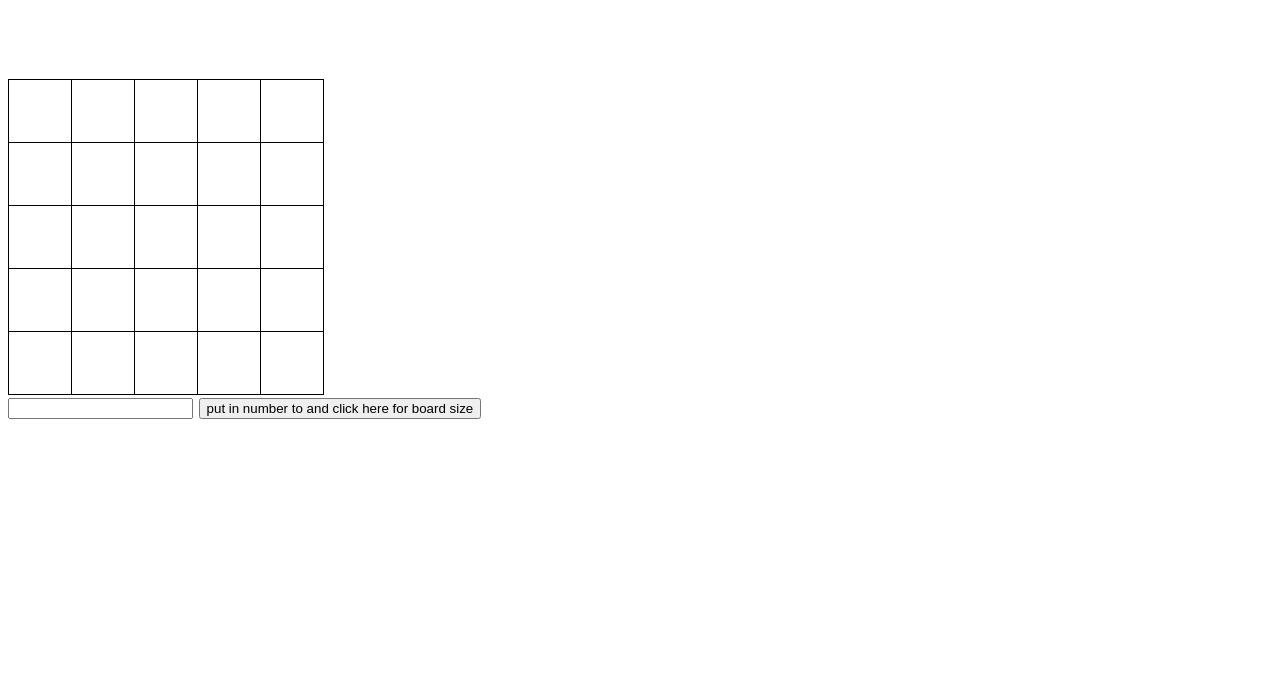
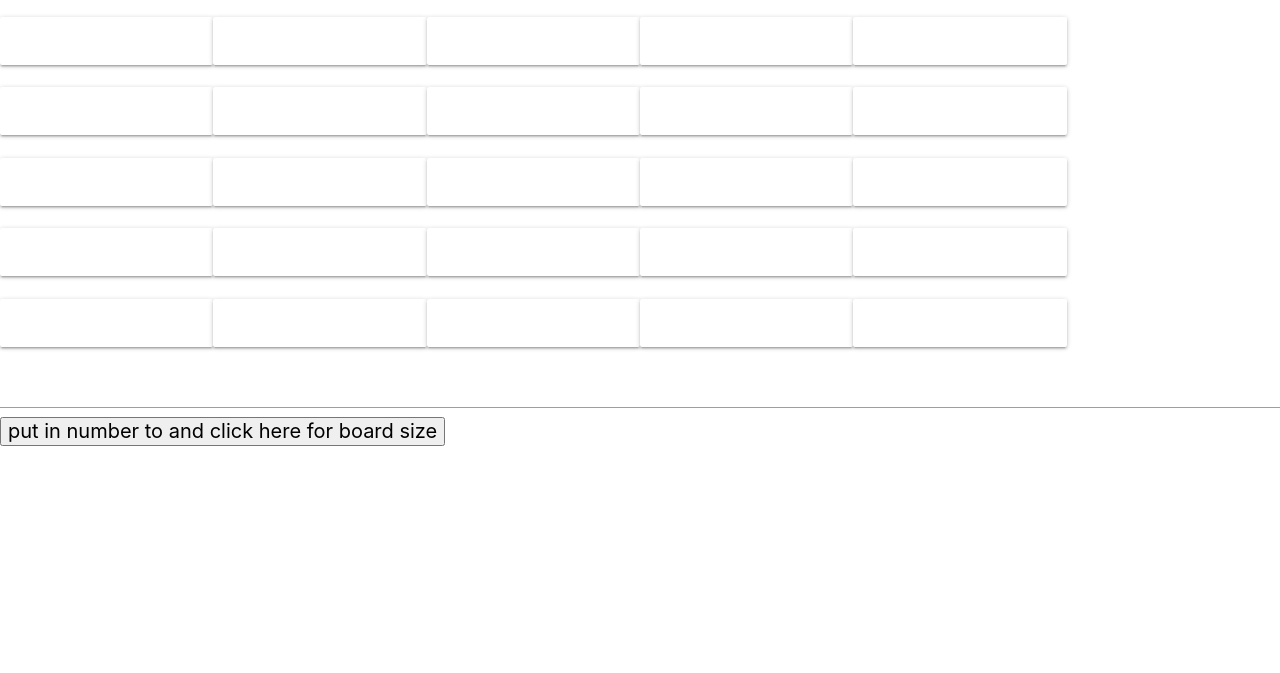
Before and after one commit to simonnj/TicTacToeCSS, a website built with Parcel: page index.html in a window 1280 px wide. Shown: the part 127-800 px from the top of the page. Built offline with nearby package versions, Linux system fonts and the light colour scheme.

Commit message:
changed to grid view

```diff
--- a/index.html
+++ b/index.html
@@ -1,60 +1,66 @@
 <!DOCTYPE html>
 <html>
-
   <head>
-	<title>Parcel Sandbox</title>
-	<meta charset="UTF-8" />
+    <!--Import Google Icon Font-->
+    <link href="https://fonts.googleapis.com/icon?family=Material+Icons" rel="stylesheet">
+    <!--Import materialize.css-->
+    <link rel="stylesheet" href="https://cdnjs.cloudflare.com/ajax/libs/materialize/1.0.0/css/materialize.min.css">
+    <!--Let browser know website is optimized for mobile-->
+    <meta name="viewport" content="width=device-width, initial-scale=1.0"/>
+    <title>Materialize Sandbox</title>
   </head>
 
   <body>
       <h1> Tic Tac Toe! </h1>
-	<div id="board"></div>
-  <div class="w3-light-grey">
-  <div id="myBar" class="w3-container w3-green" style="height:24px;width:1%"></div>
+      <div id="board" class="grid-container">
+
+      <div class="row">
+        <div class="col s2 offset-s1"><div class="card-panel white" onclick="placeMark(this)"></div></div>
+        <div class="col s2"><div class="card-panel white" onclick="placeMark(this)"></div></div>
+        <div class="col s2"><div class="card-panel white" onclick="placeMark(this)"></div></div>
+        <div class="col s2"><div class="card-panel white" onclick="placeMark(this)"></div></div>
+        <div class="col s2"><div class="card-panel white" onclick="placeMark(this)"></div></div>
       </div>
-<table id="tictactoeTable" >
-  <tr>
-    <td></td>
-    <td></td>
-    <td></td>
-		<td></td>
-    <td></td>
-  </tr>
-  <tr>
-    <td></td>
-    <td></td>
-    <td></td>
-		<td></td>
-    <td></td>
-  </tr>
-  <tr>
-    <td></td>
-    <td></td>
-    <td></td>
-		<td></td>
-    <td></td>
-  </tr>
-	<tr>
-    <td></td>
-    <td></td>
-    <td></td>
-		<td></td>
-    <td></td>
-  </tr>
-	<tr>
-    <td></td>
-    <td></td>
-    <td></td>
-		<td></td>
-    <td></td>
-  </tr>
-</table>
-</table>
+      <div class="row">
+          <div class="col s2 offset-s1"><div class="card-panel white" onclick="placeMark(this)"></div></div>
+          <div class="col s2"><div class="card-panel white" onclick="placeMark(this)"></div></div>
+          <div class="col s2"><div class="card-panel white" onclick="placeMark(this)"></div></div>
+          <div class="col s2"><div class="card-panel white" onclick="placeMark(this)"></div></div>
+          <div class="col s2"><div class="card-panel white" onclick="placeMark(this)"></div></div>
+        </div><div class="row">
+            <div class="col s2 offset-s1"><div class="card-panel white" onclick="placeMark(this)"></div></div>
+            <div class="col s2"><div class="card-panel white" onclick="placeMark(this)"></div></div>
+            <div class="col s2"><div class="card-panel white" onclick="placeMark(this)"></div></div>
+            <div class="col s2"><div class="card-panel white" onclick="placeMark(this)"></div></div>
+            <div class="col s2"><div class="card-panel white" onclick="placeMark(this)"></div></div>
+          </div><div class="row">
+              <div class="col s2 offset-s1"><div class="card-panel white" onclick="placeMark(this)"></div></div>
+              <div class="col s2"><div class="card-panel white" onclick="placeMark(this)"></div></div>
+              <div class="col s2"><div class="card-panel white" onclick="placeMark(this)"></div></div>
+              <div class="col s2"><div class="card-panel white" onclick="placeMark(this)"></div></div>
+              <div class="col s2"><div class="card-panel white" onclick="placeMark(this)"></div></div>
+            </div><div class="row">
+                <div class="col s2 offset-s1"><div class="card-panel white" onclick="placeMark(this)"></div></div>
+                <div class="col s2"><div class="card-panel white" onclick="placeMark(this)"></div></div>
+                <div class="col s2"><div class="card-panel white" onclick="placeMark(this)"></div></div>
+                <div class="col s2"><div class="card-panel white" onclick="placeMark(this)"></div></div>
+                <div class="col s2"><div class="card-panel white" onclick="placeMark(this)"></div></div>
+              </div>
+    </div>
+
+
+
+
     <input type="number" id="boardSizeField"></input>
       <button type="button" onclick="setSizeOfBoard()"> put in number to and click here for board size </button>
 
 
+    <!--JavaScript at end of body for optimized loading-->
+    <script src="https://cdnjs.cloudflare.com/ajax/libs/materialize/1.0.0/js/materialize.min.js"></script>
+    <div class="container"></div>
   </body>
+</html>
+
 <script src="src/index.js">
 	</script>
 
--- a/src/index.js
+++ b/src/index.js
@@ -1,7 +1,6 @@
 import "./styles.css";
 var sizeOfBoard = 5;
 var header = "Tic Tac Toe " + sizeOfBoard + " x " + sizeOfBoard;
-document.getElementById("board").innerHTML = "<h1>" + header + "</h1>";
 var players = [];
 players[0] = "X";
 players[1] = "O";
@@ -21,9 +20,6 @@ var winningValues = [
   17043521, //right to left diagnoal
   1118480 //left to right diagonal
 ];
-var table = document.getElementById("tictactoeTable");
-var tbody = table.getElementsByTagName("tbody")[0];
-var cells = tbody.getElementsByTagName("td");
 
 var gameOver = false;
 
@@ -36,18 +32,16 @@ var gameOver = false;
   }
   table += "</tr>";
 } */
-document.getElementById("board").innerHTML = "<table>" + table + "</table>";
-
-document.getElementById("tictactoeTable").addEventListener("click", placeMark);
-
-function placeMark(points) {
-  if (gameOver === false)
-    document.getElementsByTagName("td").innerHTML = "" + players[turn];
-  sizeOfBoard++;
-  pointCount(points);
-  winning();
-  changeCellColor();
-  move();
+document.getElementById("board").addEventListener("click", placeMark);
+function placeMark(points, clickedDiv) {
+  if (gameOver === false) {
+    clickedDiv.innerHTML = "" + players[turn];
+    sizeOfBoard++;
+    pointCount(points);
+    winning();
+    changeCellColor();
+    move();
+  }
   if (gameOver === false) {
     switchPlayer();
   }
@@ -72,7 +66,7 @@ function move() {
       clearInterval(id);
     } else {
       width++;
-      elem.style.width = width + '%';
+      elem.style.width = width + "%";
     }
   }
 }
--- a/src/styles.css
+++ b/src/styles.css
@@ -2,20 +2,20 @@ body {
   font-family: Helvetica;
   font-size: 20px;
 }
-table {
-  table-layout: fixed;
-  font-family: Helvetica;
-  font-size: 30px;
+.h1 {
+  text-align: center;
 }
-table,
-td {
-  table-layout: fixed;
-  border: 1px solid black;
-  border-collapse: collapse;
-  height: 60px;
-  width: 60px;
+.row {
+  margin: 0 !important;
+  padding: 0 !important;
+}
+.row .col {
   text-align: center;
-  font-size: 30px;
+  padding: 0 !important;
+  margin: 0 !important;
+}
+.grid-container {
+  grid-gap: 0px;
 }
 /* input[type=text]: {
 } */
```
Lines whose indentation alone changed are shown as unchanged.
